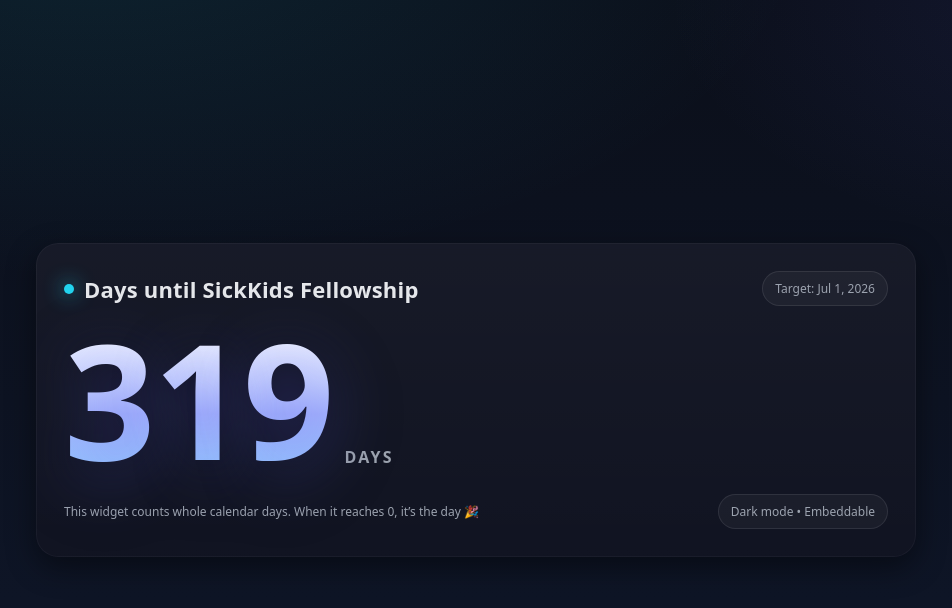
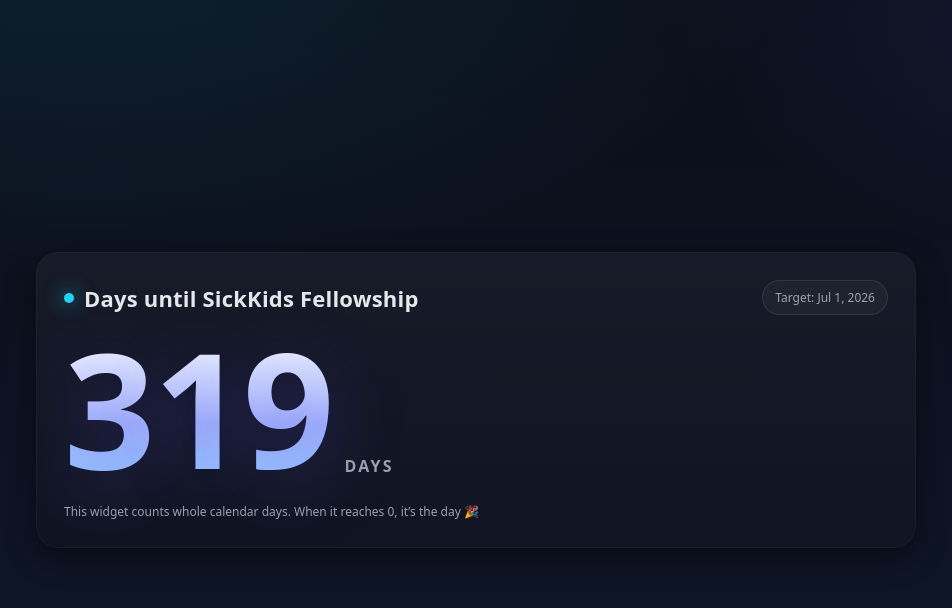
Before and after one commit to Gilad-MD/SickKids-Countdown, a plain HTML site: page index.html in a window 1280 px wide. Shown: the whole page, without its empty margins (164-1116 px from the left). Drawn offline with Linux system fonts and the light colour scheme.

Commit message:
Update index.html

```diff
--- a/index.html
+++ b/index.html
@@ -103,7 +103,6 @@
 
       <div class="footer">
         <div class="hint" id="sub">This widget counts whole calendar days. When it reaches 0, it’s the day 🎉</div>
-        <div class="badge">Dark mode • Embeddable</div>
       </div>
       <div class="confetti" id="confetti" aria-hidden="true"></div>
       <div class="spacer"></div>
```
